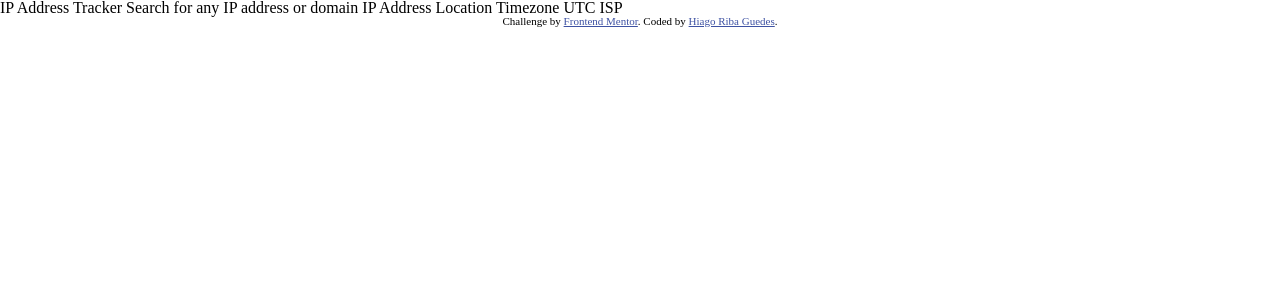
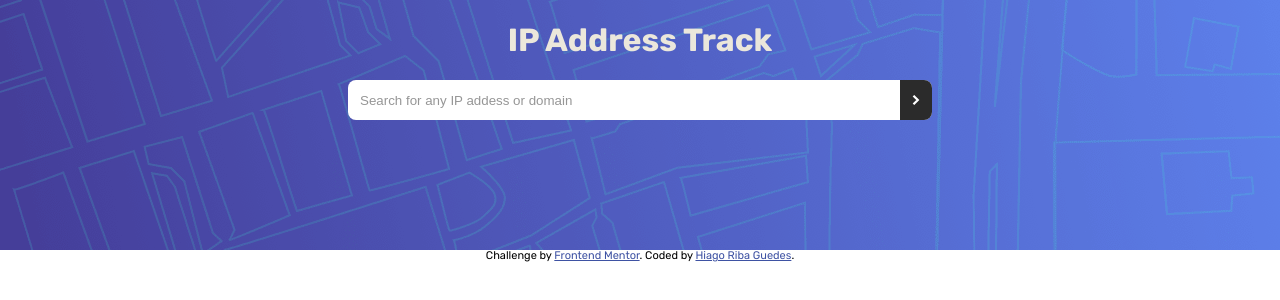
Before and after one commit to nikhil4667/ip-address-tracker, a plain HTML site: page index.html in a window 1280 px wide. Drawn offline with Linux system fonts and the light colour scheme.

Commit message:
header stilization

```diff
--- /dev/null
+++ b/assets/sass/header/header-form.scss
@@ -0,0 +1,31 @@
+.form{
+    margin: 0 auto;
+    position: relative;
+}
+
+.form__input{
+    width: 35rem;
+    height: 1rem;
+    padding: 0.75rem;
+    border-radius: 0.5rem;
+    border: 0px transparent;
+}
+
+.form__input::placeholder{
+    color:$DARK-Gray;
+}
+
+.form__button{
+    position: absolute;
+    height: 100%;
+    width: 2rem;
+    background-color: $Very-Dark-Gray;
+    background-image: url(/assets/images/icon-arrow.svg);
+    background-repeat: no-repeat;
+    background-position: center;
+    background-size: 0.5rem;
+    border-radius: 0 0.5rem 0.5rem 0;
+    border: 0px transparent;
+    cursor: pointer;
+    right: 0rem;
+}
--- /dev/null
+++ b/assets/sass/header/header.scss
@@ -0,0 +1,19 @@
+.header {
+    background-image: url(/assets/images/pattern-bg.png);
+    background-repeat: no-repeat;
+    background-size: cover;
+    height: 15.625rem;
+    position: relative;
+    display: flex;
+    flex-direction: column;
+    align-content: center;
+}
+
+.header__title {
+    color: rgb(235, 231, 219);
+    font-size: 2rem;
+    font-weight: 700;
+    margin: 1.5rem auto;
+}
+
+@import './header-form.scss';
--- /dev/null
+++ b/assets/sass/helpers/helpers.scss
@@ -0,0 +1,8 @@
+
+$Very-Dark-Gray: hsl(0, 0%, 17%);
+$DARK-Gray: hsl(0, 0%, 59%);
+
+body {
+    font-family: 'Rubik', sans-serif;
+    font-size: 18px;
+}
--- a/assets/sass/styles.scss
+++ b/assets/sass/styles.scss
@@ -1,3 +1,4 @@
 
-
+@import './helpers/helpers.scss';
+@import './header/header.scss';
 @import './attribution/attribution.scss';
--- a/index.html
+++ b/index.html
@@ -7,24 +7,27 @@
   <link rel="icon" type="image/png" sizes="32x32" href="./images/favicon-32x32.png">
   <link rel="stylesheet" href="./assets/css/reset.css">
   <link rel="stylesheet" href="./assets/css/styles.css">
+  <link href="https://fonts.googleapis.com/css2?family=Rubik:wght@400;500;700&display=swap" rel="stylesheet">
   <title>Frontend Mentor | IP Address Tracker</title>
 
 </head>
 <body>
 
-  IP Address Tracker
+<header class="header">
+  <h1 class="header__title">IP Address Track</h1>
 
-  Search for any IP address or domain
+  <form class="form">
+    <label>
+      <input class="form__input" type="text" placeholder="Search for any IP addess or domain">
+      <a class="form__button"></a>
+    </label>
+  </form>
 
-  IP Address
-  Location
-  Timezone
-    UTC <!-- add offset value dynamically using the API -->
-  ISP
+</header>
 
-  <div class="attribution">
+  <footer class="attribution">
     Challenge by <a href="https://www.frontendmentor.io?ref=challenge" target="_blank">Frontend Mentor</a>.
     Coded by <a href="https://github.com/Hiaguedes">Hiago Riba Guedes</a>.
-  </div>
+  </footer>
 </body>
 </html>
```
Also changed, not shown: assets/css/styles.css, 1 other file.
